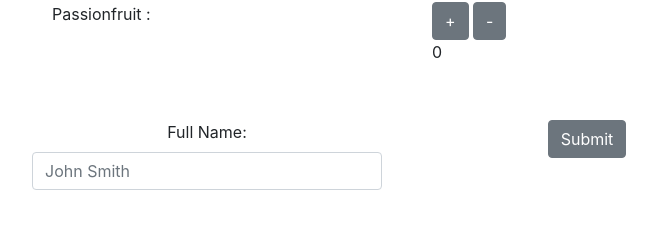
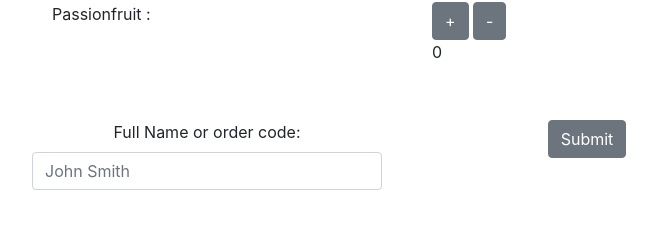
Before and after one commit to mduckles/csc-pointofsalsesystemsd, a Flask app: page /menu/ in a window 1280 px wide. Shown: the part 3348-3586 px from the top of the page, without its empty margins (53-710 px from the left). Run offline with Flask 2, Linux system fonts and the light colour scheme; some libraries are stand-ins or nearby versions.

Commit message:
change enter name to enter name and order code

```diff
--- a/templates/menu.html
+++ b/templates/menu.html
@@ -30,7 +30,6 @@
 </div>
 <ul>
       <form>
-
             {% for l in menu -%}
             <div class="container">
                   <div class="row">
@@ -42,8 +41,6 @@
                               <list id="menuoptions{{l.Name|lower()| replace(' ','_')}}">
 
                                     {% for a in l.Options -%}
-
-                                    <!--id="{{a}}lable1"-->
                                     <div class="row">
 
                                           <label class ="options" id="{{ a|lower()|replace(' ','_') }}lable">{{a}}</label>
@@ -114,7 +111,7 @@
             <div class="container">
                   <div class="row">
                         <div class="col-4 text-center">
-                              <label for="fname">Full Name:</label>
+                              <label for="fname">Full Name or order code:</label>
                               <input class="form-control" type="text" id="orderName" name="fname" placeholder="John Smith" required><br><br>
                         </div>
                         <div class="col-4 text-center">
```
